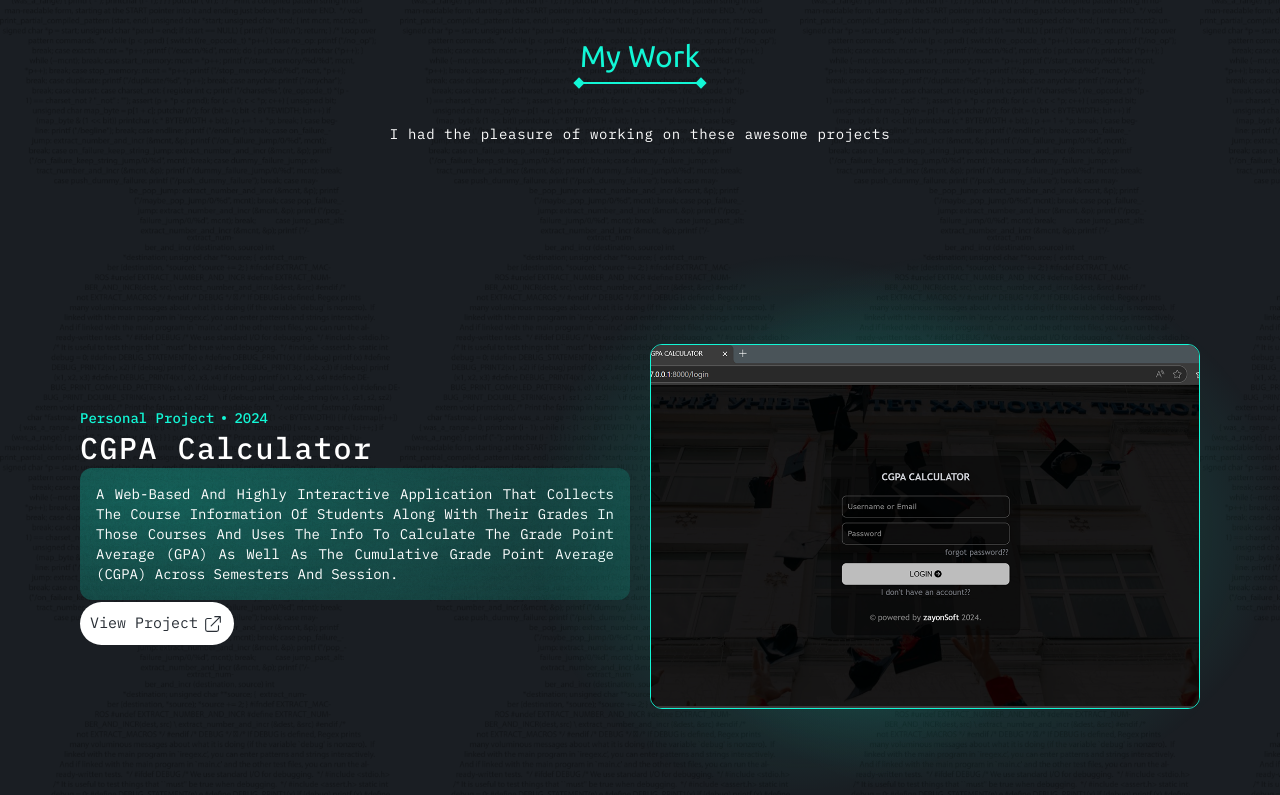
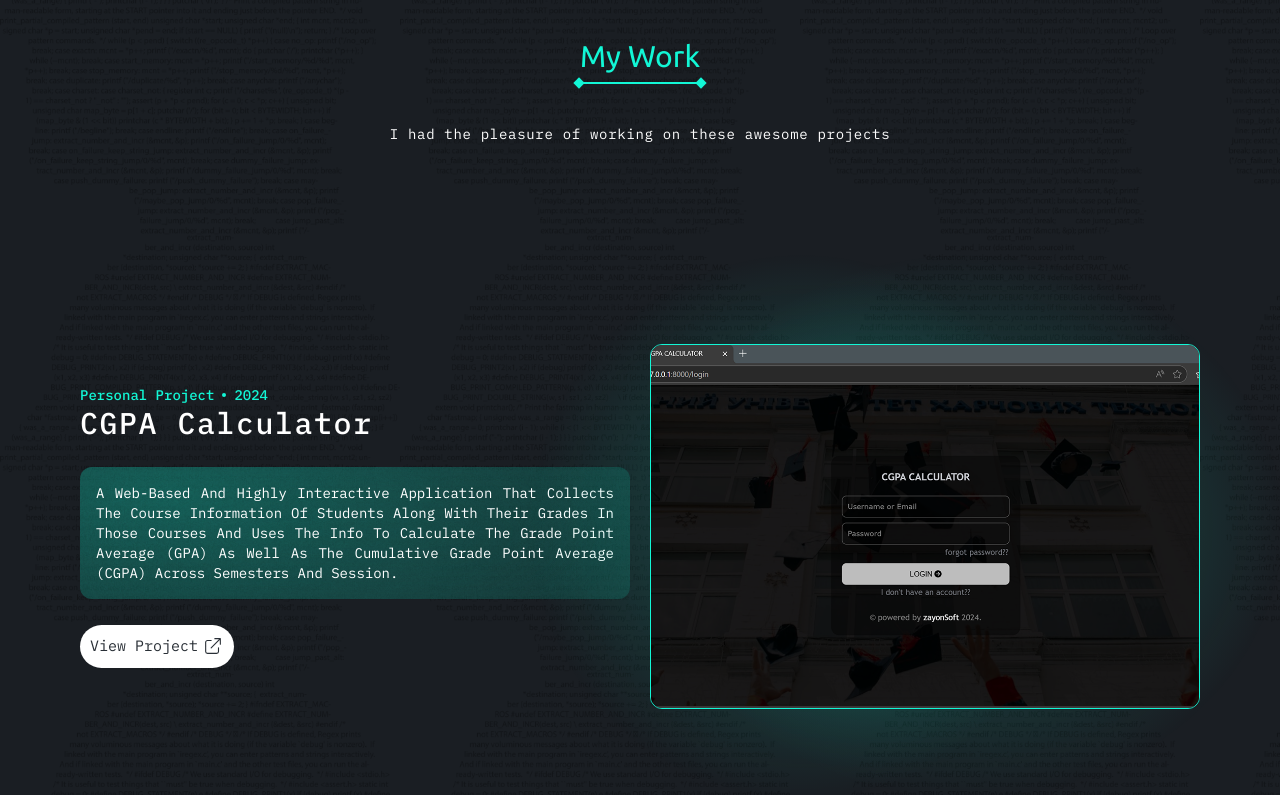
Before and after one commit to zayonsoft/zayonsoft-portfolio, a Next.js app: page / in a window 1280 px wide. Shown: the part 3762-4557 px from the top of the page. Built offline with nearby package versions, Linux system fonts and the light colour scheme.

Commit message:
Adjusted Project Mini Description Segment

```diff
--- a/components/landing/Project.tsx
+++ b/components/landing/Project.tsx
@@ -8,8 +8,11 @@ export default function Project() {
     <section>
       <div className="grid grid-cols-2 gap-5 py-30">
         {/* Desc */}
-        <section className="grid self-center">
-          <div className={`grid gap-0.5 ${ibmPlexMono.className}`}>
+        <section className="grid items-center">
+          <div
+            className={`grid items-center max-h-fit min-h-[300px] gap-2 ${ibmPlexMono.className}`}
+          >
+            <div className="grid gap-0">
               <p
                 className={`flex text-sm items-center gap-2 text-[#12F7D6] font-medium`}
               >
@@ -20,6 +23,7 @@ export default function Project() {
               <h1 className={`text-3xl text-white tracking-wider font-medium`}>
                 CGPA Calculator
               </h1>
+            </div>
             <div className="relative project-text rounded-xl">
               <div className="absolute top-0 right-0 bottom-0 left-0 rounded-xl ptext-overlay"></div>
               <div className="absolute top-0 right-0 bottom-0 left-0 ptext-cover rounded-xl opacity-[8%]"></div>
```
Lines whose indentation alone changed are shown as unchanged.
